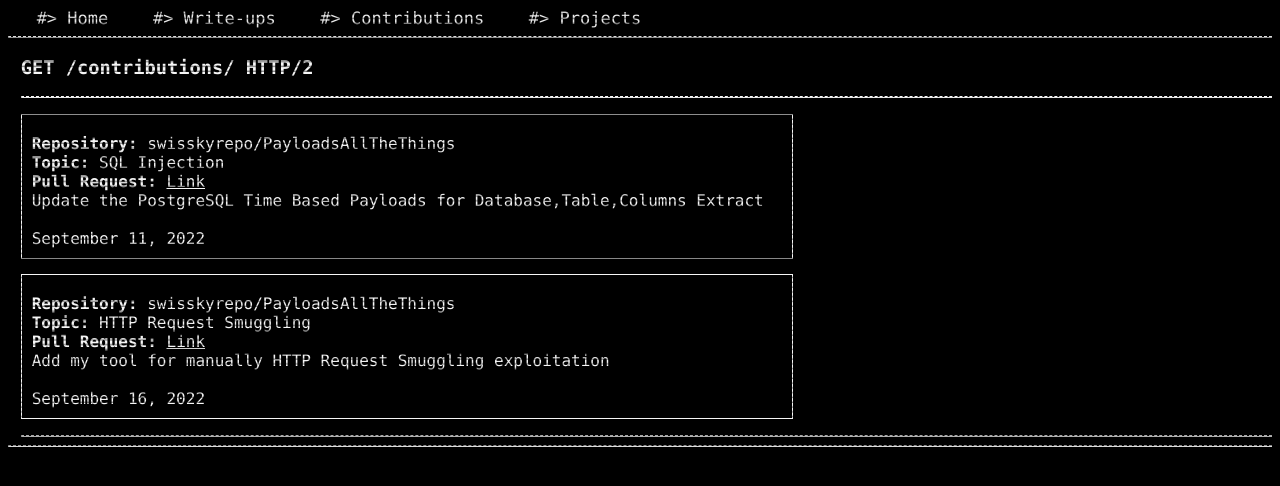
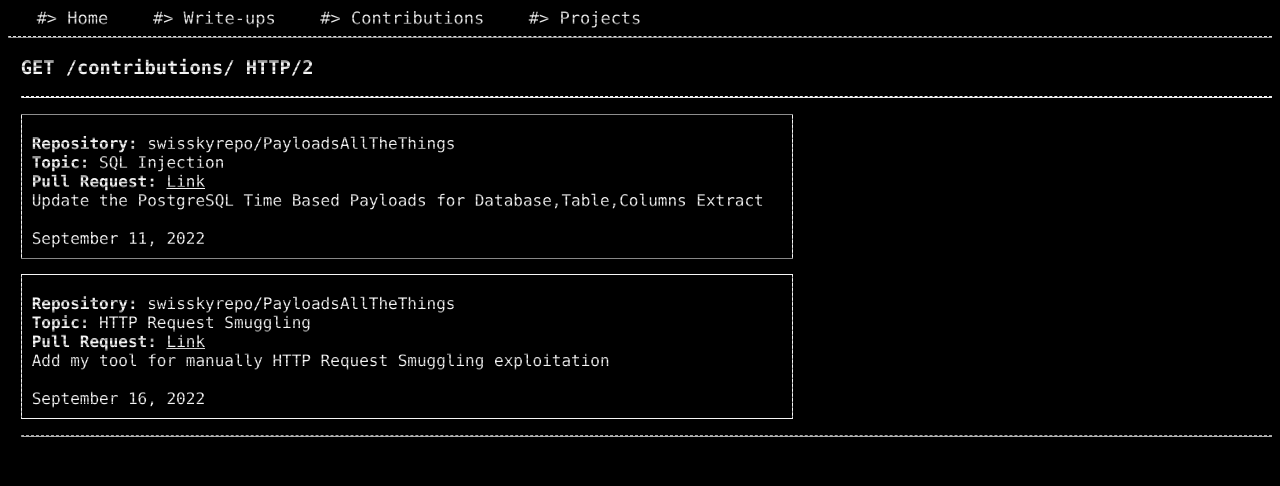
Before and after one commit to dhmosfunk/dhmosfunk.github.io, a Jekyll site: the page built from _pages/contributions.md, in a window 1280 px wide. Shown: the top 486 px of the page. Built offline with Jekyll 4.4.1, drawn with Linux system fonts in a browser that asks for light colours.

Commit message:
add dashedss

```diff
--- a/_layouts/contributions.html
+++ b/_layouts/contributions.html
@@ -8,7 +8,7 @@
     <hr  class="dashed">
     <p class="data">
         {% for contributions in site.contributions %}
-        <div id="post_data"><br>
+        <div id="post_other"><br>
             <b>Repository:</b> {{contributions.repository}}<br>
             <b>Topic:</b> {{contributions.topic}} <br>
             <b>Pull Request:</b> <a href="{{contributions.pullreq}}" target="_blank">Link</a><br>
--- a/_layouts/default.html
+++ b/_layouts/default.html
@@ -19,7 +19,6 @@
 
         {{ content }}
 </div>
-<hr  class="dashed">
 
 <div class="flicker"></div>
 <div class="scanlines"></div>
--- a/_layouts/projects.html
+++ b/_layouts/projects.html
@@ -8,7 +8,7 @@
     <hr  class="dashed">
     <p class="data">
         {% for project in site.projects %}
-        <div id="post_data"><br>
+        <div id="post_other"><br>
             <b>Title:</b> {{project.title}}<br>
             <b>Repository Link:</b> <a href="{{project.repo_link}}" target="_blank">Link</a> <br>
             {{project.desc}} <br><br>
--- a/_sass/main.scss
+++ b/_sass/main.scss
@@ -125,6 +125,21 @@
   background-color: rgb(49, 49, 49);
 }
 
+#post_other{
+  border: 1px solid white;
+  margin-bottom: 15px;
+  padding: 0 10px 10px 10px;
+  width: 60%;
+}
+
+#post_other a{
+  color: white;
+}
+
+#post_other:hover{
+  background-color: rgb(49, 49, 49);
+}
+
 
 .active_post{
   background-color: rgb(49, 49, 49);
```
